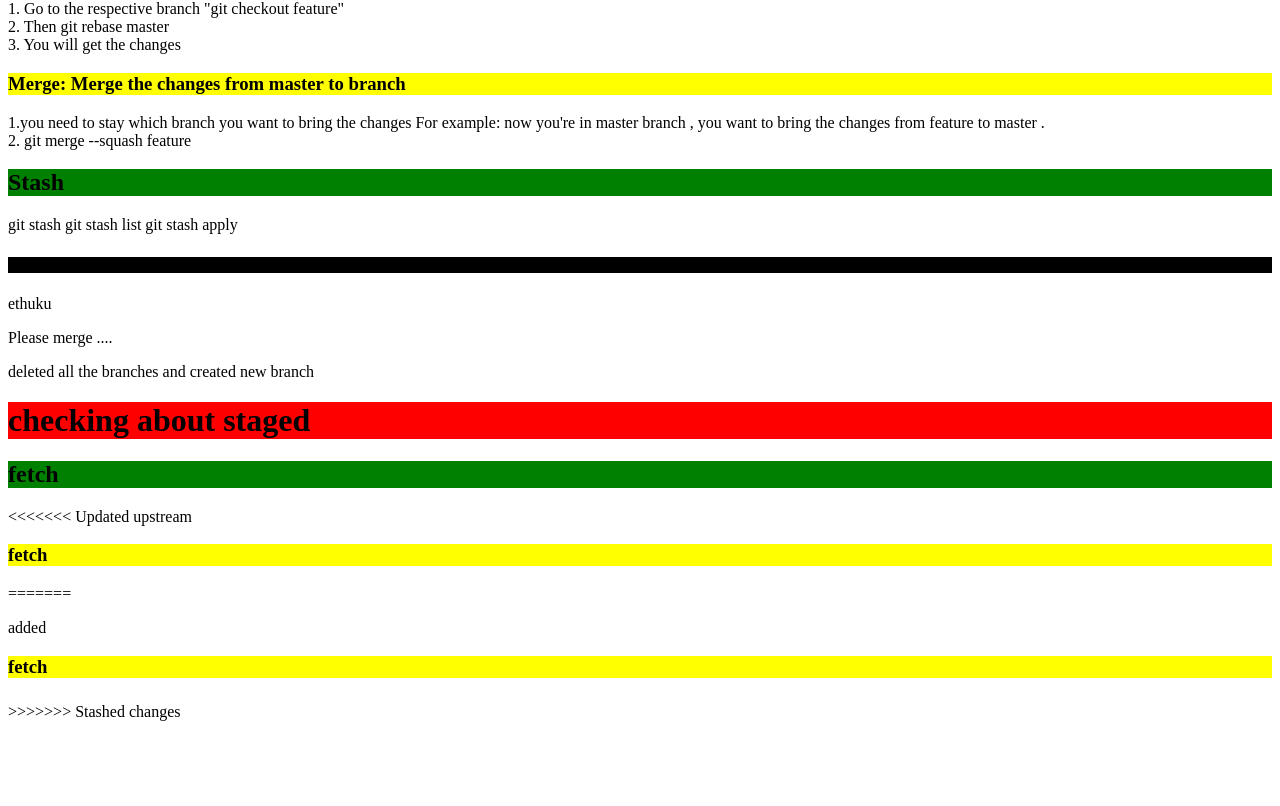
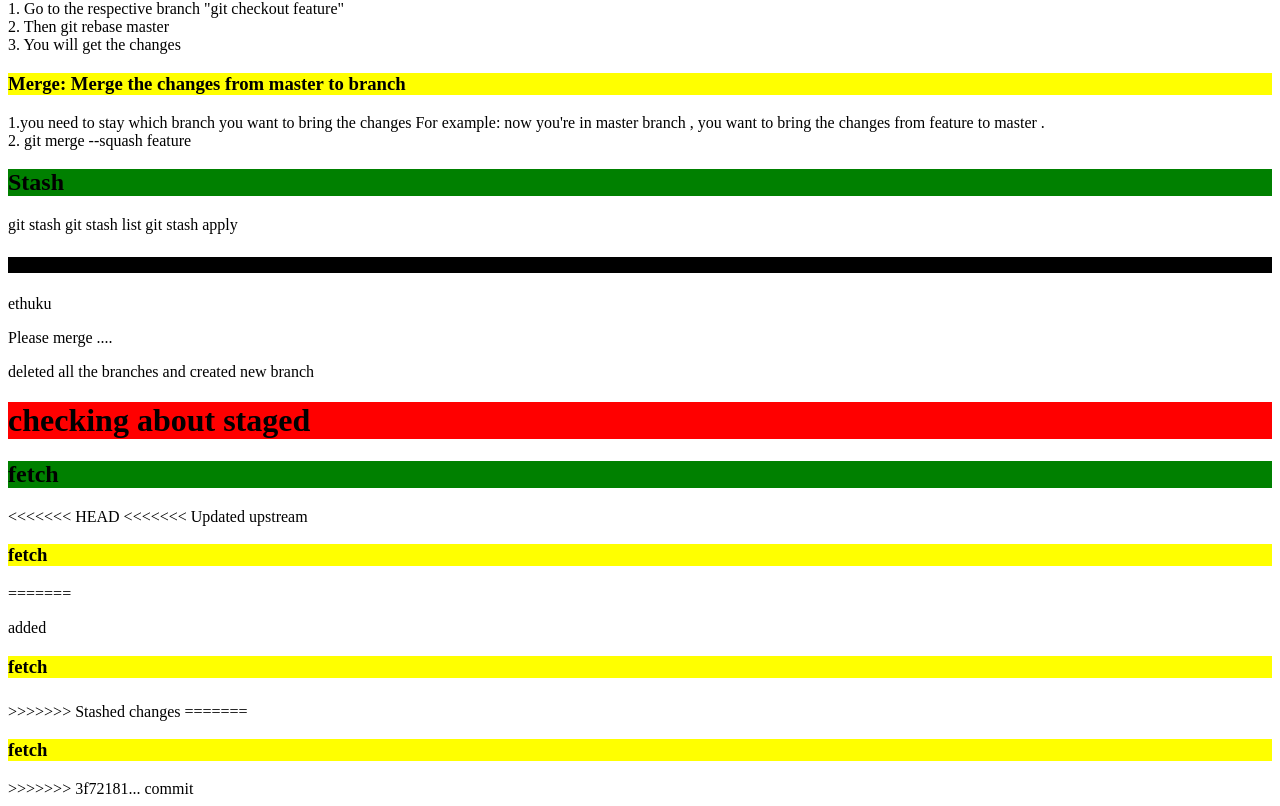
Before and after one commit to Irshmincer/study_git, an Angular app: page / in a window 1280 px wide. Shown: the part 422-1228 px from the top of the page. Before the commit the page ends 1151 px from the top, so only its background shows below. Built offline with nearby package versions, Linux system fonts and the light colour scheme.

Commit message:
cherry-pick

```diff
--- a/src/app/app.component.html
+++ b/src/app/app.component.html
@@ -59,6 +59,7 @@
 
 
 <h2>fetch</h2>
+<<<<<<< HEAD
 <<<<<<< Updated upstream
 <h3>fetch</h3>
 =======
@@ -69,3 +70,6 @@
 <h4></h4>
 <h6></h6>
 >>>>>>> Stashed changes
+=======
+<h3>fetch</h3>
+>>>>>>> 3f72181... commit
```
